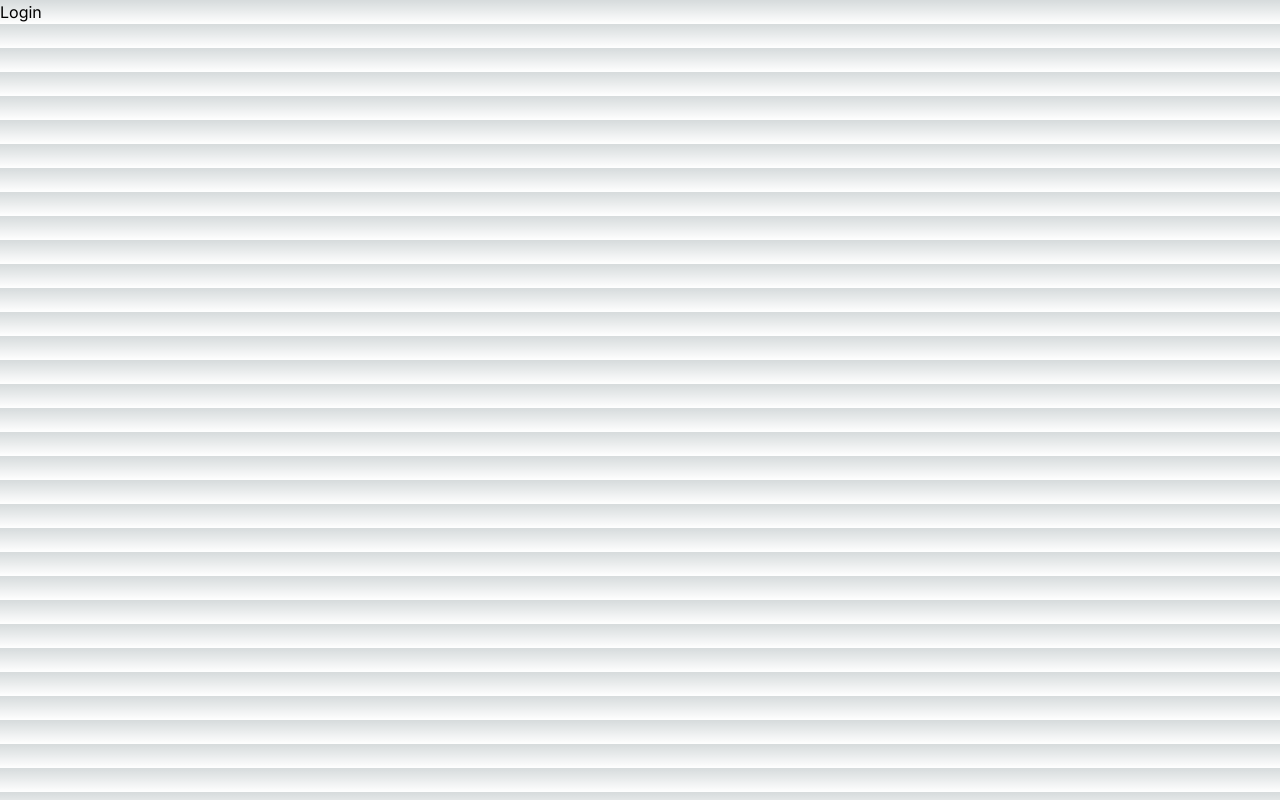
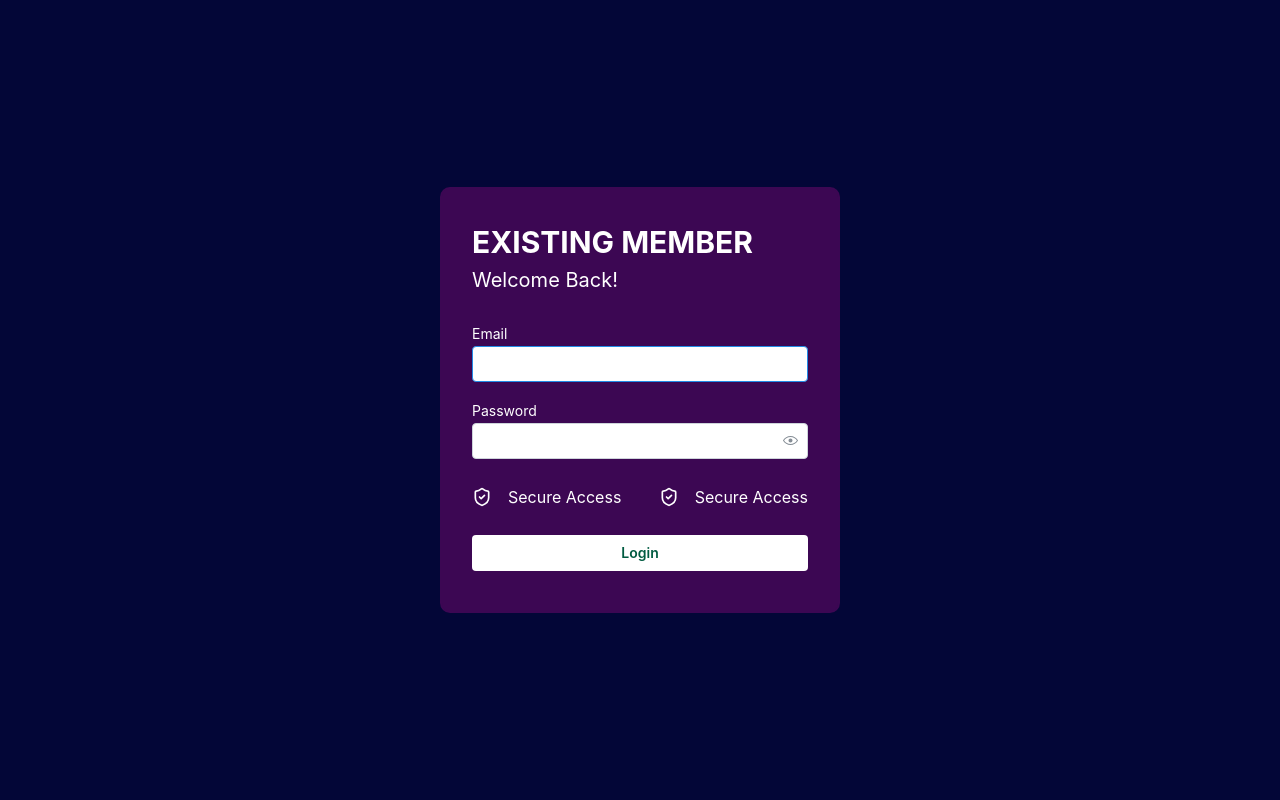
Before and after one commit to bipproduction/display, a Next.js app: page / in a window 1280 px wide. Built offline with nearby package versions, Linux system fonts and the light colour scheme.

Commit message:
style : login

```diff
--- a/src/app/display-1/page.tsx
+++ b/src/app/display-1/page.tsx
@@ -1,3 +1,9 @@
+import { Display1 } from "@/module";
+
 export default function Page(){
-   return<div>Display 1</div>
+   return (
+      <>
+      <Display1/>
+      </>
+   )
 }
--- a/src/app/layout.tsx
+++ b/src/app/layout.tsx
@@ -1,22 +1,27 @@
-import type { Metadata } from "next";
-import { Inter } from "next/font/google";
-import "./globals.css";
+// Import styles of packages that you've installed.
+// All packages except `@mantine/hooks` require styles imports
+import '@mantine/core/styles.css';
 
-const inter = Inter({ subsets: ["latin"] });
+import { ColorSchemeScript, MantineProvider } from '@mantine/core';
 
-export const metadata: Metadata = {
-  title: "Create Next App",
-  description: "Generated by create next app",
+export const metadata = {
+  title: 'My Mantine app',
+  description: 'I have followed setup instructions carefully',
 };
 
 export default function RootLayout({
   children,
-}: Readonly<{
+}: {
   children: React.ReactNode;
-}>) {
+}) {
   return (
     <html lang="en">
-      <body className={inter.className}>{children}</body>
+      <head>
+        <ColorSchemeScript />
+      </head>
+      <body>
+        <MantineProvider>{children}</MantineProvider>
+      </body>
     </html>
   );
 }
--- a/src/app/page.tsx
+++ b/src/app/page.tsx
@@ -1,7 +1,5 @@
-import { LoginView } from "@/module";
+import { ViewLogin } from "@/module";
 
 export default function Page() {
-  return(
-    <div>Login</div>
-  );
+  return <ViewLogin />;
 }
--- a/src/module/index.ts
+++ b/src/module/index.ts
@@ -1,3 +1,6 @@
-import LoginView from "./view/login";
+import Display1 from "./view/display_1";
+import ViewLogin from "./view/login";
 
-export { LoginView }
+
+export {ViewLogin}
+export {Display1}
--- /dev/null
+++ b/src/module/view/display_1.tsx
@@ -0,0 +1,39 @@
+"use client";
+import { Box, Flex, Grid, GridCol, SimpleGrid, Text } from "@mantine/core";
+import React from "react";
+
+export default function Display1() {
+  return (
+    <>
+      {/* <Flex direction={'row'} >
+      <Flex w={"70%"} bg={"red"} h={"100vh"}>
+sdsds
+      </Flex>
+      <Flex w={"30%"} bg={"blue"} h={"100vh"}>
+        <Flex direction={"column"} bg={"green"} h={"50%"} w={"100%"}>
+        </Flex>
+        <Flex direction={"column"} bg={"green"} h={"50%"} w={"100%"}>
+        </Flex>
+      </Flex>
+    </Flex> */}
+      <Grid>
+        <Grid.Col span={{ base: 12, md: 8, lg: 8 }}>
+          <Box h={"100vh"} bg={"blue"}></Box>
+        </Grid.Col>
+        <Grid.Col span={{ base: 12, md: 4, lg: 4 }}>
+          <SimpleGrid
+            cols={{ base: 1, sm: 1, lg: 1 }}
+          >
+            <Box bg={"red"} h={"50vh"}>
+
+            </Box>
+            <Box bg={"red"} h={"49vh"}>
+
+            </Box>
+
+          </SimpleGrid>
+        </Grid.Col>
+      </Grid>
+    </>
+  );
+}
--- a/src/module/view/login.tsx
+++ b/src/module/view/login.tsx
@@ -1,6 +1,92 @@
-'use client'
-export default function LoginView(){
-   return(
-      <>Login View</>
-   )
+"use client";
+import {
+  BackgroundImage,
+  Box,
+  Button,
+  Flex,
+  Group,
+  PasswordInput,
+  Stack,
+  Text,
+  TextInput,
+} from "@mantine/core";
+import React, { useState } from "react";
+import { LuShieldCheck } from "react-icons/lu";
+import { useFocusTrap } from "@mantine/hooks";
+import { useRouter } from "next/navigation";
+
+export default function ViewLogin() {
+  const focusTrapRef = useFocusTrap();
+  const router = useRouter()
+  return (
+    <>
+      <BackgroundImage src="" style={{backgroundColor: "#030637"}} h={"100vh"} pos={"fixed"}>
+        <Flex
+          justify={"center"}
+          align={"center"}
+          style={{
+            height: "100vh",
+          }}
+        >
+          <Box
+            style={{
+              backgroundColor: "#3C0753",
+              border: `2px solid ${"#3C0753"}`,
+              padding: 30,
+              borderRadius: 10,
+            }}
+            w={{ base: 300, sm: 400 }}
+            ref={focusTrapRef}
+          >
+            <Box>
+              <Text fw={"bold"} fz={30} c={"white"}>
+                EXISTING MEMBER
+              </Text>
+              <Text fz={20} c={"white"}>
+                Welcome Back!
+              </Text>
+            </Box>
+            <Stack pt={25}>
+              <TextInput
+                label={
+                  <Text fz={14} c={"white"}>
+                    Email
+                  </Text>
+                }
+              />
+              <PasswordInput
+                label={
+                  <Text fz={14} c={"white"}>
+                    Password
+                  </Text>
+                }
+              />
+              <Group pt={10} justify="space-between">
+                <Group>
+                  <LuShieldCheck size={20} color={"white"} />
+                  <Text c={"white"}>Secure Access</Text>
+                </Group>
+                <Group>
+                  <LuShieldCheck size={20} color={"white"} />
+                  <Text c={"white"}>Secure Access</Text>
+                </Group>
+              </Group>
+              <Button
+                mt={10}
+                mb={10}
+                fullWidth
+                bg={"white"}
+                c={"#005B41"}
+                onClick={() => {
+                  router.push("/display-1")
+                }}
+              >
+                Login
+              </Button>
+            </Stack>
+          </Box>
+        </Flex>
+      </BackgroundImage>
+    </>
+  );
 }
```
